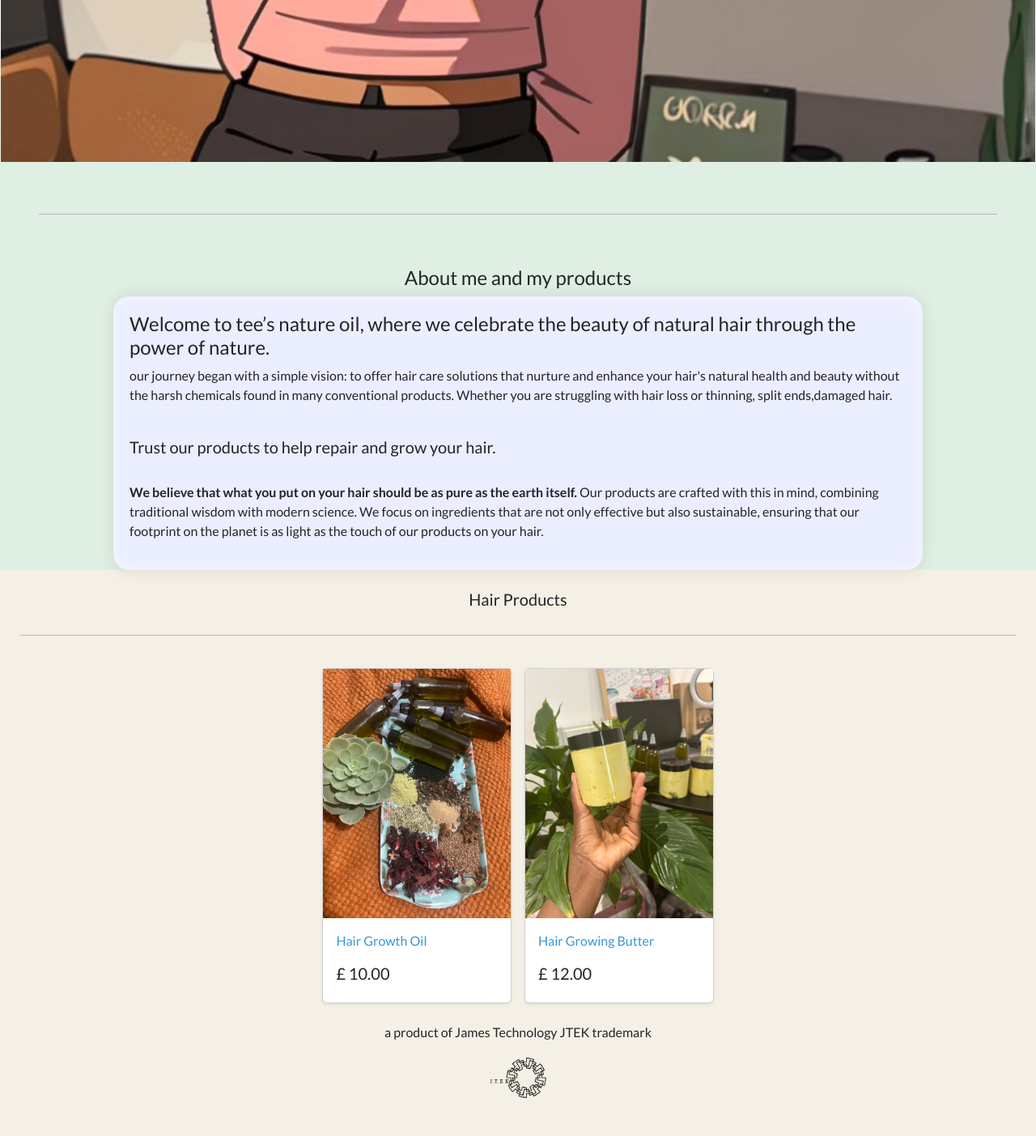
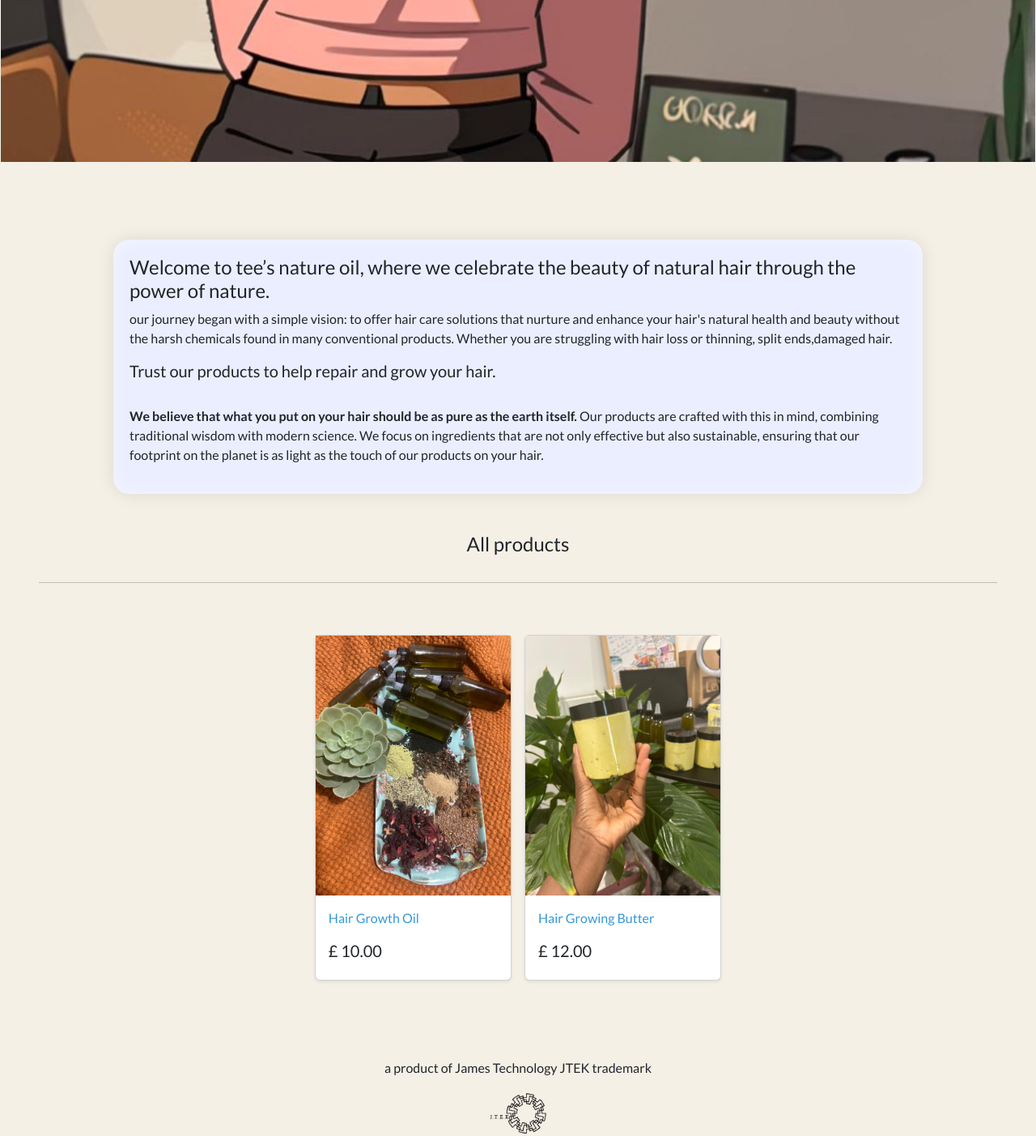
Before and after one commit to washedupjames/hair, a Django app: page / in a window 1280 px wide. Shown: the part 1192-2595 px from the top of the page at 81% size. Before the commit the page ends 2548 px from the top, so only its background shows below. Run offline with Django 5.2, Linux system fonts and the light colour scheme; data comes from the database, SQL or seed files in the repository.

Commit message:
live 4.2

```diff
--- a/store/templates/store/store.html
+++ b/store/templates/store/store.html
@@ -4,7 +4,55 @@
 
 {% block content %}
 
+<style>
+    /* Your existing styles here... */
 
+    /* New style to extend background color */
+    body {
+        background-color: rgb(245, 240, 230); /* Match this to your products section background */
+        margin: 0; /* Remove default margin */
+        padding: 0; /* Remove default padding */
+        overflow-x: hidden; /* Prevent horizontal scrolling */
+    }
+
+    .centered-image {
+        width: 100vw; /* Ensure the container is full viewport width */
+        max-width: 100%; /* Ensure it doesn't exceed viewport width */
+        padding: 0; /* Remove any padding */
+    }
+
+    .centered-image img {
+        width: 100%; /* Full width of its container */
+        height: auto; /* Keeps aspect ratio */
+        display: block; /* Ensures it behaves as a block element */
+        margin: 0 auto; /* Centers the image */
+    }
+
+    /* For mobile devices */
+    @media (max-width: 767px) {
+        .centered-image img {
+            box-sizing: border-box; /* Ensure padding is included in the width */
+        }
+    }
+
+    /* For larger screens like laptops */
+    @media (min-width: 768px) {
+        .centered-image img {
+            width: 100%; /* Ensure full width */
+        }
+    }
+
+    /* Adjust album container for full width */
+    .album .container {
+        max-width: 100%; /* Allows full width for the product grid */
+        padding: 0; /* Remove padding if not needed */
+    }
+
+    /* Ensure no horizontal scroll for any element */
+    html, body {
+        overflow-x: hidden;
+    }
+</style>
 
 <!-- Introduction section -->
 <div class="centered-image">
@@ -12,25 +60,20 @@
 </div>
 
 
-<div class="album py-5 px-5">
+<div class="album py-5 px-5"
+
+<div class="row justify-content-center pb-3 h4">
 
 
 
-    <hr>
+    </div>
 
-
-
-
-
-</div>
-<center><h4> About me and my products </h4></center>
-<div class="container form-layout-wide ">
+    <div class="container form-layout-wide ">
 
 
         <strong><h4>Welcome to tee’s nature oil, where we celebrate the beauty of natural hair through the power of nature.</h4></strong>
         <p>our journey began with a simple vision: to offer hair care solutions that nurture and enhance your hair's natural health and beauty without the harsh chemicals found in many conventional products. Whether you are struggling with hair loss or thinning, split ends,damaged hair. </p>
 
-        <br>
 
         <h5>Trust our products to help repair and grow your hair.</h1>
 
@@ -60,26 +103,20 @@
 
 
 
-
-
 <!-- All products section -->
-<div class="album py-4 px-4" style="background-color: rgb(245, 240, 230);">
-    <div class="row justify-content-center pb-3 h5"> Hair Products </div>
+<div class="album py-5 px-5" style="background-color: rgb(245, 240, 230);">
+    <div class="row justify-content-center pb-3 h4"> All products </div>
     <hr>
-    <br>
+</div>
 
     <div class="row justify-content-center row-cols-1 row-cols-sm-2 row-cols-md-5 g-3">
         {% for product in my_products %}
         <div class="col">
-
             <div class="card shadow-sm">
-                <img class="img-fluid" alt="Responsive image" src="{{ product.image.url }}">
+                <img class="img-fluid" alt="Responsive image" src="{{product.image.url}}">
                 <div class="card-body">
                     <p class="card-text">
                         <a class="text-info text-decoration-none" href="{{ product.get_absolute_url }}">{{ product.title | capfirst }}</a>
-                        {% if not product.in_stock %}
-                        <span class="text-danger ml-2">(Out of Stock)</span>
-                        {% endif %}
                     </p>
                     <div class="d-flex justify-content-between align-items-center">
                         <h5> £ {{ product.price }} </h5>
@@ -89,7 +126,13 @@
         </div>
         {% endfor %}
     </div>
-</div>
 
 
+<!-- This container is not needed as the body background color will extend to the footer -->
+</div>
+<br>
+<br>
+<br>
+<br>
+
 {% endblock %}
```
